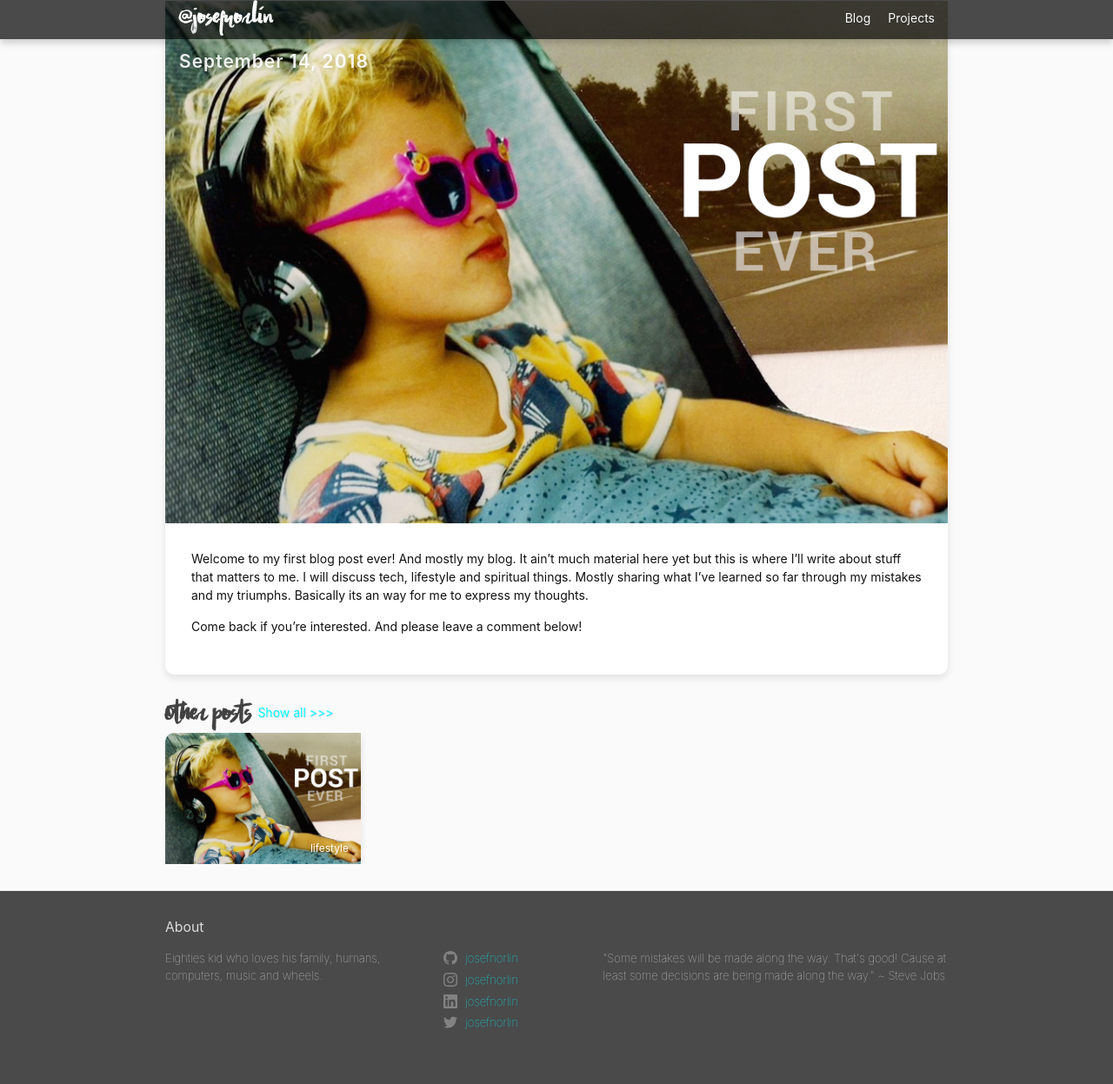
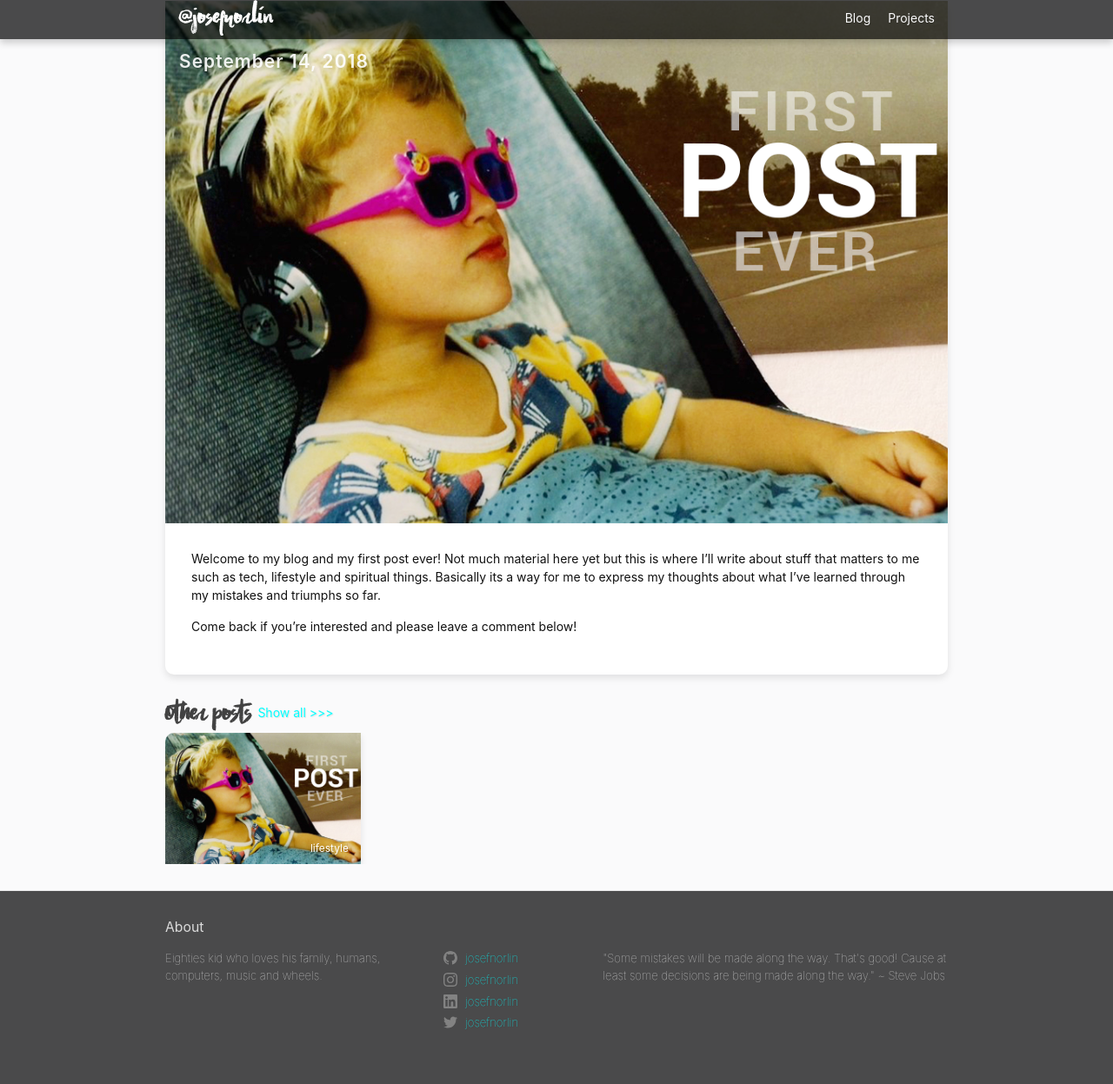
Before and after one commit to josefnorlin/josefnorlin.github.io, a Jekyll site: the page built from _posts/2018-09-14-first-post-ever.markdown, in a window 1280 px wide. Shown: the whole page at 87% size. Built offline with Jekyll 4.4.1, drawn with Linux system fonts in a browser that asks for light colours; comment, search, counter and statistics services are not loaded.

Commit message:
Further text changes

```diff
--- a/_posts/2018-09-14-first-post-ever.markdown
+++ b/_posts/2018-09-14-first-post-ever.markdown
@@ -5,6 +5,6 @@
 categories: lifestyle
 image:  2018-09-14-first-post-ever.png
 ---
-Welcome to my first blog post ever! And mostly my blog. It ain't much material here yet but this is where I'll write about stuff that matters to me. I will discuss tech, lifestyle and spiritual things. Mostly sharing what I've learned so far through my mistakes and my triumphs. Basically its an way for me to express my thoughts.
+Welcome to my blog and my first post ever! Not much material here yet but this is where I'll write about stuff that matters to me such as tech, lifestyle and spiritual things. Basically its a way for me to express my thoughts about what I've learned through my mistakes and triumphs so far.
 
-Come back if you're interested. And please leave a comment below!
+Come back if you're interested and please leave a comment below!
```
Also changed, not shown: 2 other files.
